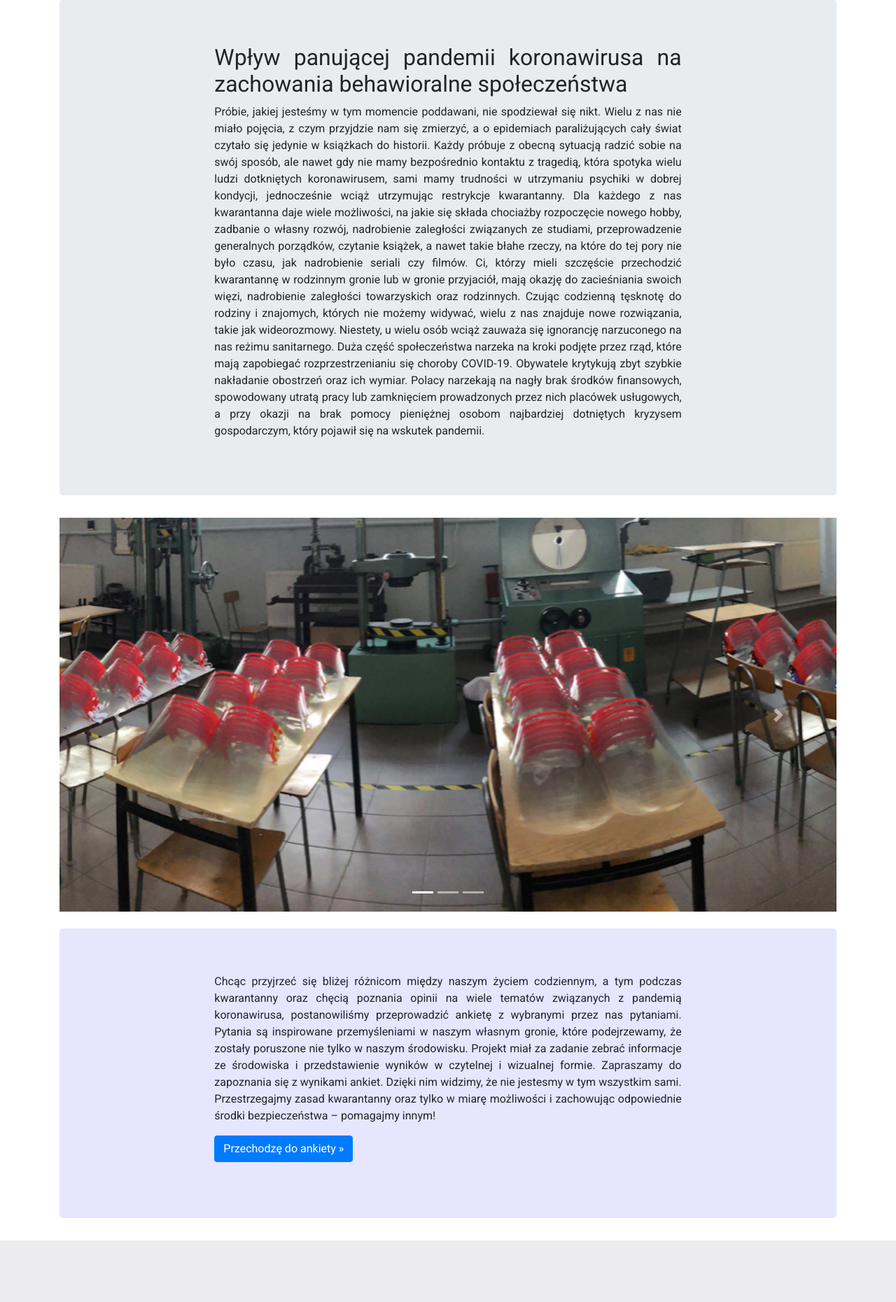
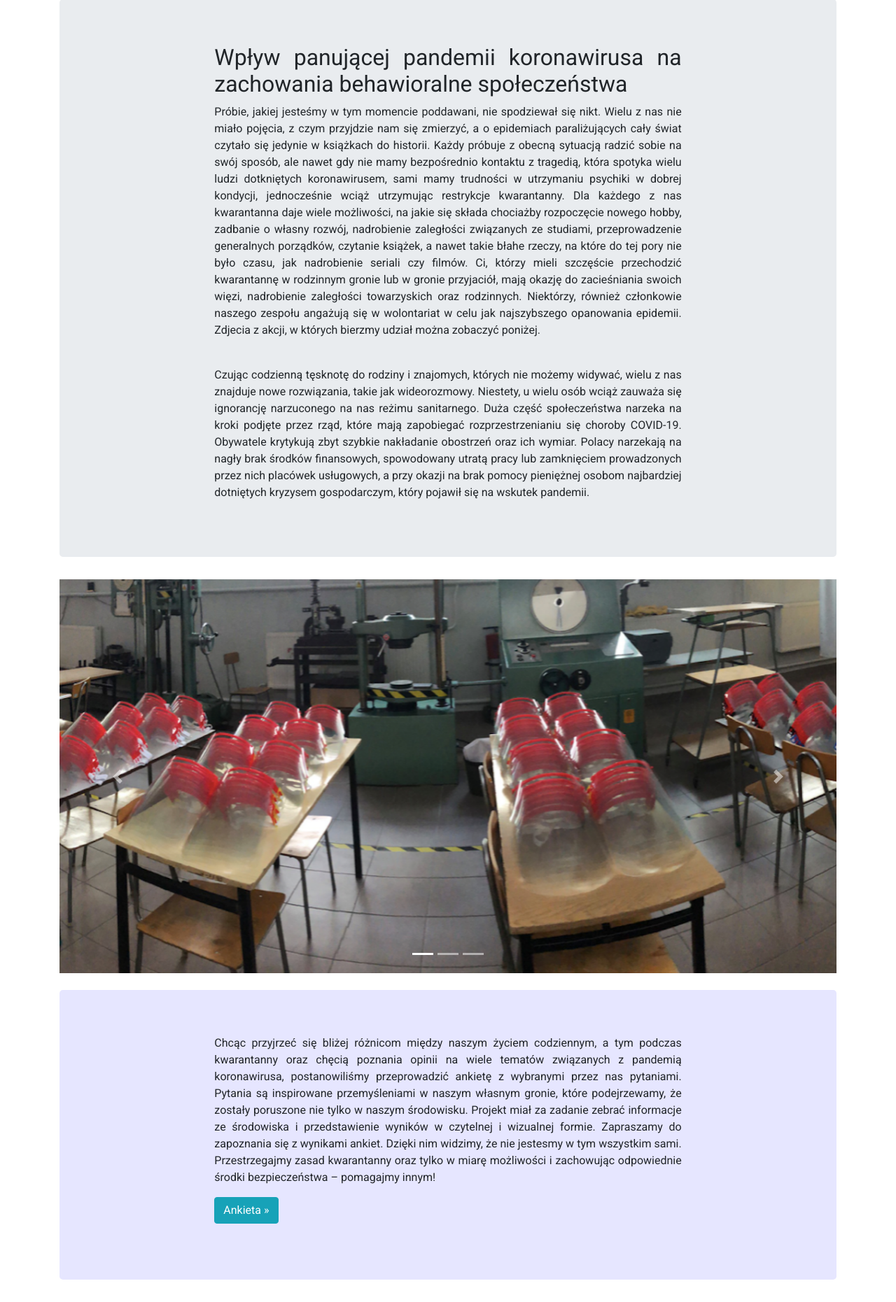
Before and after one commit to elokwentnie/web_aplikacje, a Flask app: page /about in a window 1280 px wide. Shown: the part 161-2022 px from the top of the page at 70% size. Before the commit the page ends 1934 px from the top, so only its background shows below. Run offline with Flask 2, Linux system fonts and the light colour scheme; some libraries are stand-ins or nearby versions.

Commit message:
Added buttons

```diff
--- a/webapp/templates/about.htm
+++ b/webapp/templates/about.htm
@@ -13,8 +13,12 @@
       <div class="col-sm-8 mx-auto">
         <h2 style="text-align: justify;">Wpływ panującej pandemii koronawirusa na zachowania behawioralne społeczeństwa</h2>
         <p style="text-align: justify;">Próbie, jakiej jesteśmy w tym momencie poddawani, nie spodziewał się nikt. Wielu z nas nie miało pojęcia, z czym przyjdzie nam się zmierzyć, a o epidemiach paraliżujących cały świat czytało się jedynie w książkach do historii. Każdy próbuje z obecną sytuacją radzić sobie na swój sposób, ale nawet gdy nie mamy bezpośrednio kontaktu z tragedią, która spotyka wielu ludzi dotkniętych koronawirusem, sami mamy trudności w utrzymaniu psychiki w dobrej kondycji, jednocześnie wciąż utrzymując restrykcje kwarantanny.
-          Dla każdego z nas kwarantanna daje wiele możliwości, na jakie się składa chociażby rozpoczęcie nowego hobby, zadbanie o własny rozwój, nadrobienie zaległości związanych ze studiami, przeprowadzenie generalnych porządków, czytanie książek, a nawet takie błahe rzeczy, na które do tej pory nie było czasu, jak nadrobienie seriali czy filmów. Ci, którzy mieli szczęście przechodzić kwarantannę w rodzinnym gronie lub w gronie przyjaciół, mają okazję do zacieśniania swoich więzi, nadrobienie zaległości towarzyskich oraz rodzinnych.
-          Czując codzienną tęsknotę do rodziny i znajomych, których nie możemy widywać, wielu z nas znajduje nowe rozwiązania, takie jak wideorozmowy. Niestety, u wielu osób wciąż zauważa się ignorancję narzuconego na nas reżimu sanitarnego. Duża część społeczeństwa narzeka na kroki podjęte przez rząd, które mają zapobiegać rozprzestrzenianiu się choroby COVID-19. Obywatele krytykują zbyt szybkie nakładanie obostrzeń oraz ich wymiar. Polacy narzekają na nagły brak środków finansowych, spowodowany utratą pracy lub zamknięciem prowadzonych przez nich placówek usługowych, a przy okazji na brak pomocy pieniężnej osobom najbardziej dotniętych kryzysem gospodarczym, który pojawił się na wskutek pandemii.</p>
+          Dla każdego z nas kwarantanna daje wiele możliwości, na jakie się składa chociażby rozpoczęcie nowego hobby, zadbanie o własny rozwój, nadrobienie zaległości związanych ze studiami, przeprowadzenie generalnych porządków, czytanie książek, a nawet takie błahe rzeczy, na które do tej pory nie było czasu, jak nadrobienie seriali czy filmów. Ci, którzy mieli szczęście przechodzić kwarantannę w rodzinnym gronie lub w gronie przyjaciół, mają okazję do zacieśniania swoich więzi, nadrobienie zaległości towarzyskich oraz rodzinnych. Niektórzy, również członkowie naszego zespołu angażują się w wolontariat w celu jak najszybszego opanowania epidemii. Zdjecia z akcji, w których bierzmy udział można zobaczyć poniżej.
+        </p>
+        <br>
+        <p style="text-align: justify;">
+          Czując codzienną tęsknotę do rodziny i znajomych, których nie możemy widywać, wielu z nas znajduje nowe rozwiązania, takie jak wideorozmowy. Niestety, u wielu osób wciąż zauważa się ignorancję narzuconego na nas reżimu sanitarnego. Duża część społeczeństwa narzeka na kroki podjęte przez rząd, które mają zapobiegać rozprzestrzenianiu się choroby COVID-19. Obywatele krytykują zbyt szybkie nakładanie obostrzeń oraz ich wymiar. Polacy narzekają na nagły brak środków finansowych, spowodowany utratą pracy lub zamknięciem prowadzonych przez nich placówek usługowych, a przy okazji na brak pomocy pieniężnej osobom najbardziej dotniętych kryzysem gospodarczym, który pojawił się na wskutek pandemii.
+          </p>
       </div>
     </div>
   </main>
@@ -51,7 +55,7 @@
       <p style="text-align: justify;">Chcąc przyjrzeć się bliżej różnicom między naszym życiem codziennym, a tym podczas kwarantanny oraz chęcią poznania opinii na wiele tematów związanych z pandemią koronawirusa, postanowiliśmy przeprowadzić ankietę z wybranymi przez nas pytaniami. Pytania są inspirowane przemyśleniami w naszym własnym gronie, które podejrzewamy, że zostały poruszone nie tylko w naszym środowisku. Projekt miał za zadanie zebrać informacje ze środowiska i przedstawienie wyników w czytelnej i wizualnej formie.
         Zapraszamy do zapoznania się z wynikami ankiet. Dzięki nim widzimy, że nie jestesmy w tym wszystkim sami. Przestrzegajmy zasad kwarantanny oraz tylko w miarę możliwości i zachowując odpowiednie środki bezpieczeństwa – pomagajmy innym!</p>
       <p style="text-align: justify;">
-        <a class="btn btn-primary" href="/form" role="button">Przechodzę do ankiety &raquo;</a>
+          <a class="btn btn-info" href="/form" role="button">Ankieta &raquo;</a>
       </p>
     </div>
   </div>
--- a/webapp/templates/index.htm
+++ b/webapp/templates/index.htm
@@ -12,10 +12,11 @@
         <h1>Witamy!</h1>
         <p style="text-align: justify;">Wchodząc na tę stronę, właśnie zostałeś częścią naszego studenckiego projektu. Nie marnuj  czasu  i  nam  pomóż, wypełniając krótką ankietę badającąwpływ panującej epidemii  na  zachowania  behawioralne społeczeństwa. Czy  nie jesteś ciekawy, jak zmieniają  się  nasze  zachowania  i  nawyki  podczas  obecnej  sytuacji? Kiedy  już wypełnisz ankietę ( ͡° ͜ʖ͡°), możesz wejść do zakładki Results, aby dowiedzieć się jak inni zmieniają się podczas tego okropnego okresu...</p>
         <p>
-          <a class="btn btn-primary" href="/form" role="button">Przechodze do ankiety. &raquo;</a>
+          <a class="btn btn-info" href="/form" role="button">Ankieta &raquo;</a>
         </p>
         <br>
         <img src="/static/images/meme.jpg" class="img-thumbnail" alt="Responsive image" style="max-width:400px; display: block; text-align:center; margin: auto; ">
+        <br>
       </div>
     </div>
   </main>
```
